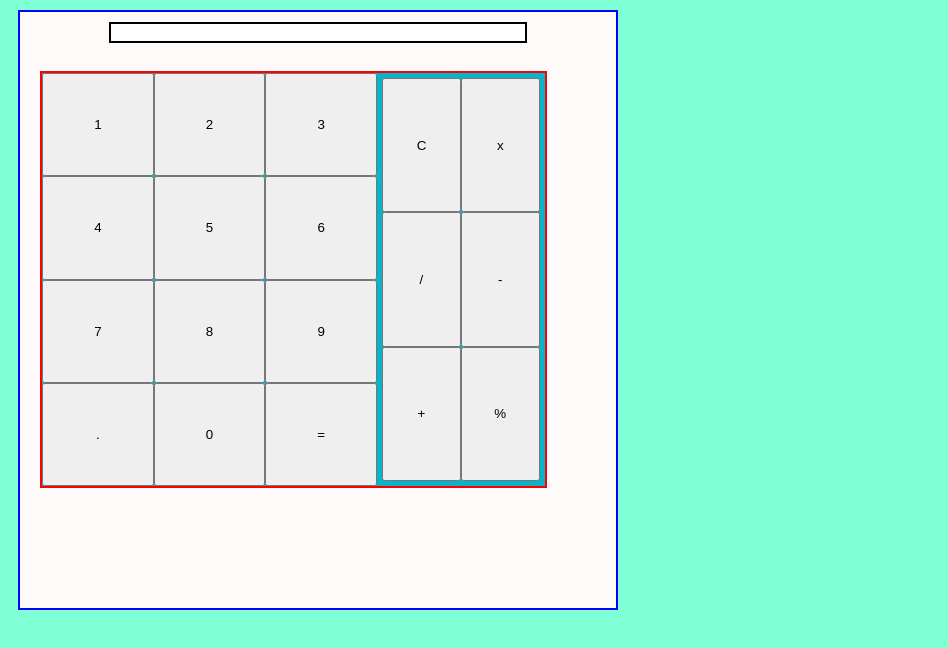
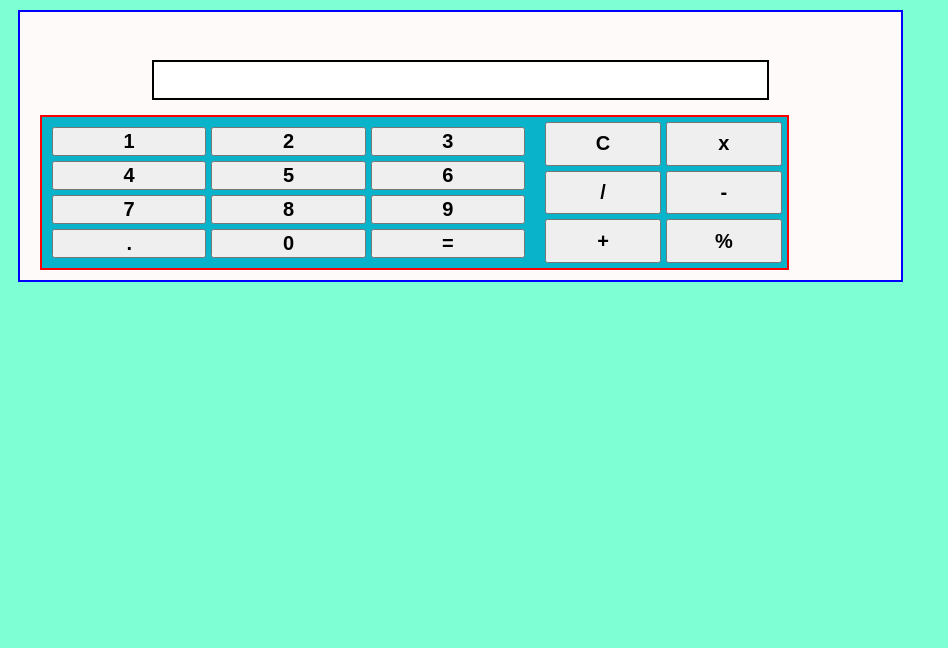
Before and after one commit to lecxis/calculator, a plain HTML site: page index.html in a window 1280 px wide. Shown: the whole page, without its empty margins (0-948 px from the left). Drawn offline with Linux system fonts and the light colour scheme.

Commit message:
size modified

```diff
--- a/index.html
+++ b/index.html
@@ -13,39 +13,65 @@ body{
 .frame{
     margin: 10px 10px;
     border: 2px solid Blue;
-    height: 600px;
-    width: 600px;
+    height: 100
+    %;
+    width: 70%;
     background: snow;
+    padding-top: 3%;
 }
 .frame form{
     margin:10px auto;
     width:70%;
+    margin-bottom: 0px;
+    padding-bottom: 0;
 }
 .frame form #display{
     width:100%;
     border: 2px solid black;
+    height: 40px;
+    margin-bottom: 0;
+    padding-bottom: 0;
 }
 
 .frame .button{
     margin:10px 20px;
-    margin-top:28px;
-
+    margin-top:15px;
     border: 2px solid red;
     height: 70%;
     width: 85%;
     background: rgb(9, 180, 202);
     display:grid;
     grid-template-columns: 2fr 1fr;
+    column-gap: 5px;
 
 }
 .button .numbers{
+    padding: 10px;
     display:grid;
     grid-template-columns: 1fr 1fr 1fr;
+    column-gap: 5px;
+    row-gap: 5px;
+
+}
+.number, .opp, .clear, .equal{
+    font-size: 20px;
+    font-weight: 600;
 }
 .button .func{
     padding:5px;
     display:grid;
     grid-template-columns: 1fr 1fr;
+    column-gap: 5px;
+    row-gap: 5px;
+}
+@media only screen and (max-width: 900px){
+    .frame{
+       width: 90%;
+       background: blueviolet;
+    }
+    body{
+        background: brown;
+    }
 }
 </style>
 
```
